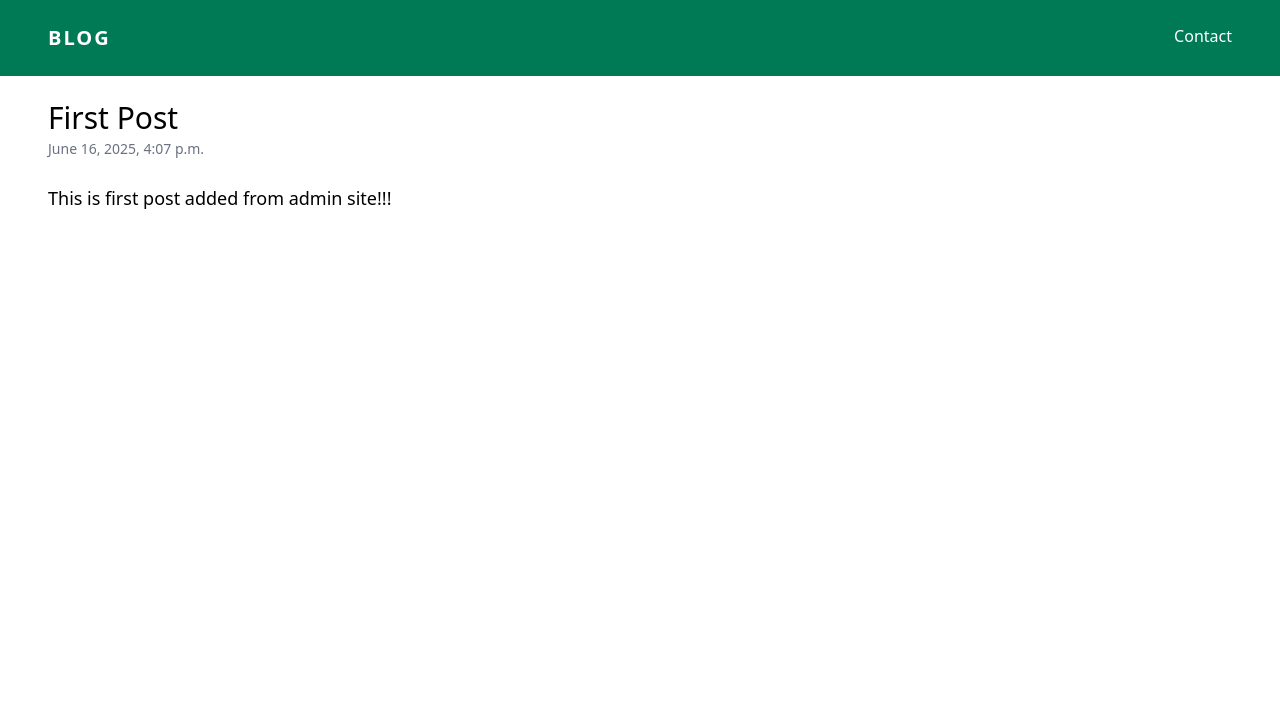
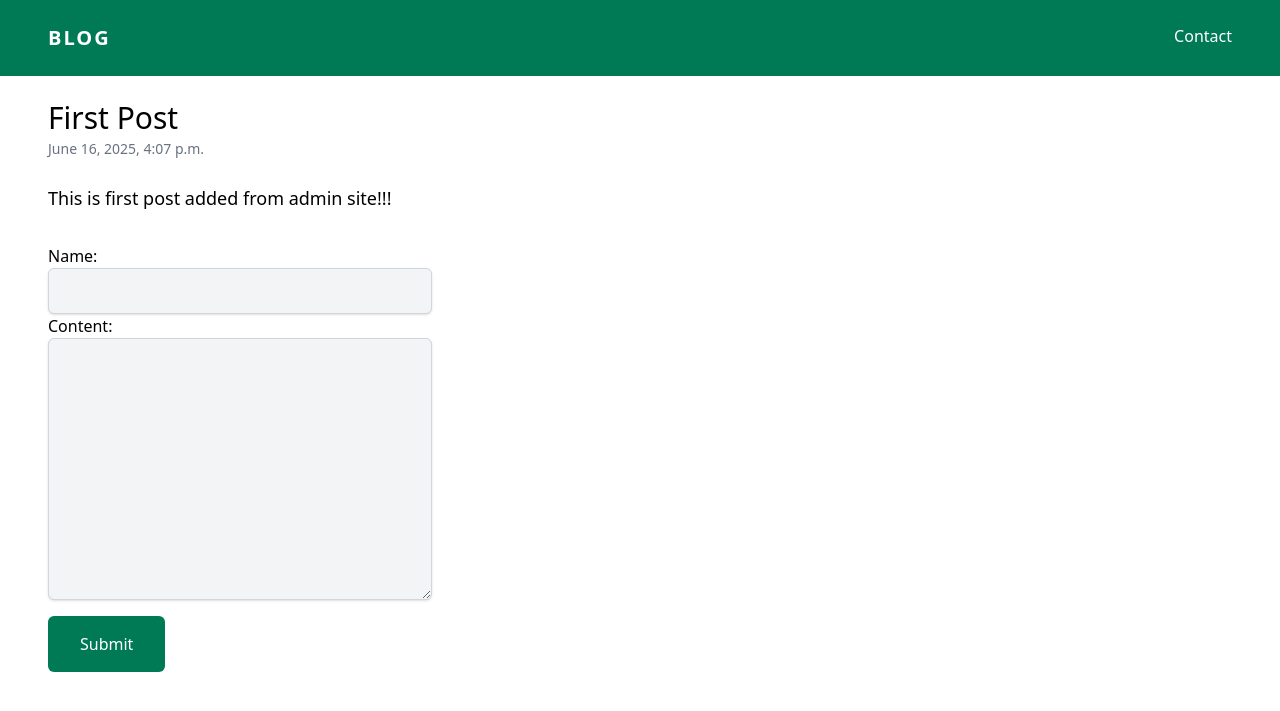
Before and after one commit to AryanShrestha123/Blog-page, a Django app: a page that uses blog_project/blog/templates/blog/detail.html in a window 1280 px wide. Shown: the top 711 px of the page. Run offline with Django 5.2, Linux system fonts and the light colour scheme; data comes from the database, SQL or seed files in the repository; both versions use the stored data as it was after the commit.

Commit message:
Added comment feature on the post detail page

```diff
--- /dev/null
+++ b/blog_project/blog/forms.py
@@ -0,0 +1,12 @@
+from django.forms import ModelForm
+from .models import Comment
+
+class CommentForm(ModelForm):
+    class Meta:
+        model = Comment
+        fields = ['name', 'content']
+
+    def __init__(self, *args, **kwargs):
+        super().__init__(*args, **kwargs)
+        self.fields['name'].widget.attrs.update({'class': 'bg-gray-100 border border-gray-300 rounded-md shadow-sm focus:ring-blue-500 focus:border-blue-500 block w-sm p-2.5'})
+        self.fields['content'].widget.attrs.update({'class': 'bg-gray-100 border border-gray-300 rounded-md shadow-sm focus:ring-blue-500 focus:border-blue-500 block w-sm p-2.5'})
--- a/blog_project/blog/templates/blog/detail.html
+++ b/blog_project/blog/templates/blog/detail.html
@@ -12,4 +12,14 @@
     <div class="text-lg mt-6">
         {{post.content}}
     </div>
+
+    <div class="mt-8">
+        <form action="{% url 'detail' slug=post.slug %}" method='post'>
+            {% csrf_token %}
+
+            {{ form.as_p }}
+
+            <button class='py-4 px-8 bg-emerald-700 text-white rounded-md hover:bg-emerald-800 mt-4 '>Submit</button>
+        </form>
+    </div>
 {% endblock main %}
--- a/blog_project/blog/views.py
+++ b/blog_project/blog/views.py
@@ -1,5 +1,6 @@
-from django.shortcuts import render, get_object_or_404
+from django.shortcuts import render, get_object_or_404, redirect
 from .models import Post
+from .forms import CommentForm
 
 # Create your views here.
 def index(request):
@@ -13,6 +14,21 @@ def index(request):
 def detail(request, slug):
     post = get_object_or_404(Post, slug=slug)
 
+    if request.method == 'POST':
+        form = CommentForm(request.POST)
+        if form.is_valid():
+            comment = form.save(commit=False)
+            comment.post = post
+            comment.save() # Saved to the database
+
+            return redirect('detail', slug=slug)
+        else:
+            print('Form not valid')
+
+    else:
+        form = CommentForm()
+
     return render(request, 'blog/detail.html', {
-        'post': post
+        'post': post,
+        'form': form,
     })
```
Also changed, not shown: blog_project/db.sqlite3.
